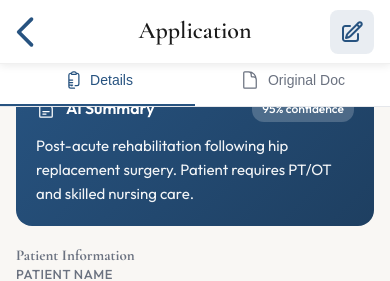
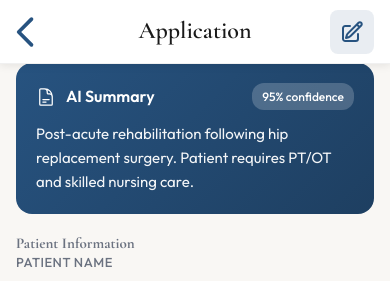
Before and after one commit to CoHoast/optalis, a Next.js app in the folder dashboard/: page /mobile/application/1 in a window 390 px wide. Shown: the top 281 px of the page. Built offline with nearby package versions, Linux system fonts and the light colour scheme; no server answers.

Commit message:
Fix mobile app tab bar spacing - remove gap between header and tabs
- Removed sticky positioning from .mobile-tab-bar-inline CSS
- Reduced AI Summary padding/margin
- Tab bar now sits directly below header with no gap

```diff
--- a/dashboard/src/app/mobile/application/[id]/page.tsx
+++ b/dashboard/src/app/mobile/application/[id]/page.tsx
@@ -666,7 +666,7 @@ function ApplicationDetailContent() {
           )}
 
           {/* AI Summary Card */}
-          <div className="mobile-section" style={{ paddingTop: 16, marginTop: 8 }}>
+          <div className="mobile-section" style={{ paddingTop: 12 }}>
             <div style={{
               background: 'linear-gradient(135deg, #275380 0%, #1e3f61 100%)',
               borderRadius: 16,
--- a/dashboard/src/app/mobile/mobile.css
+++ b/dashboard/src/app/mobile/mobile.css
@@ -676,9 +676,6 @@
   display: flex;
   background: white;
   border-bottom: 1px solid #e5e7eb;
-  position: sticky;
-  top: 56px;
-  z-index: 50;
 }
 
 .mobile-tab-inline {
```
